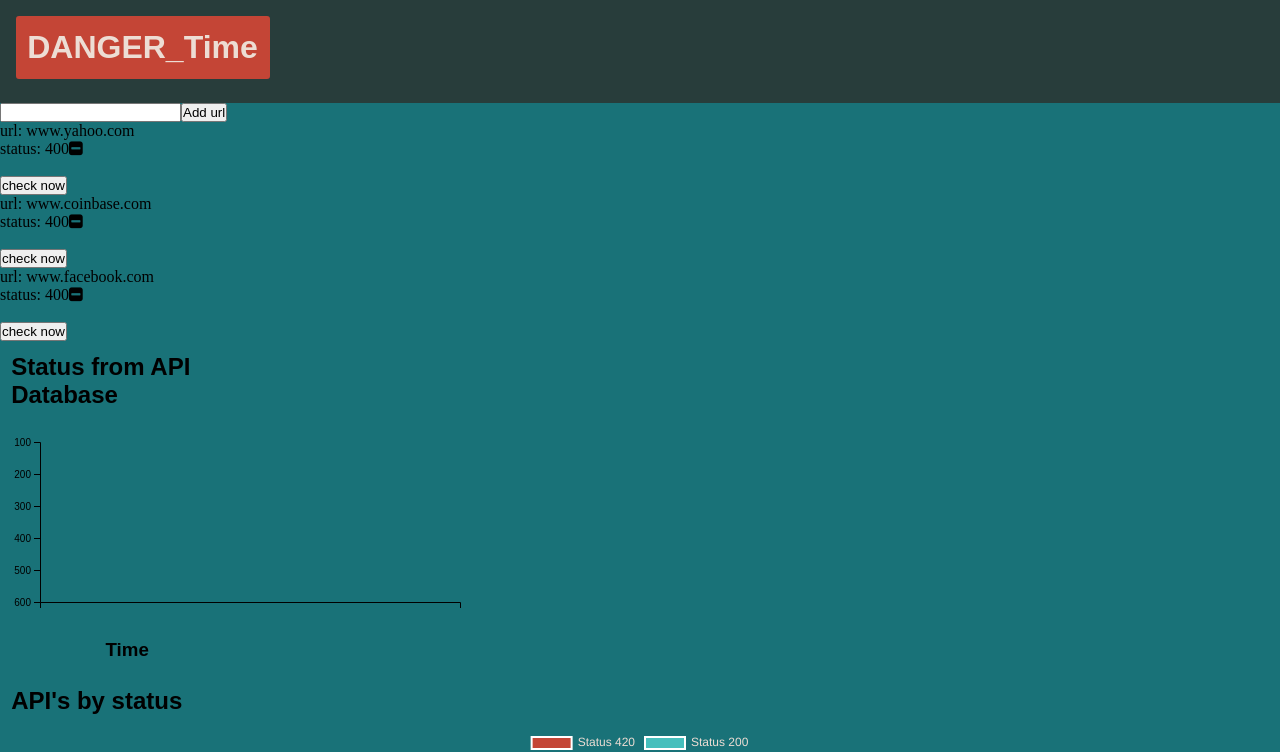
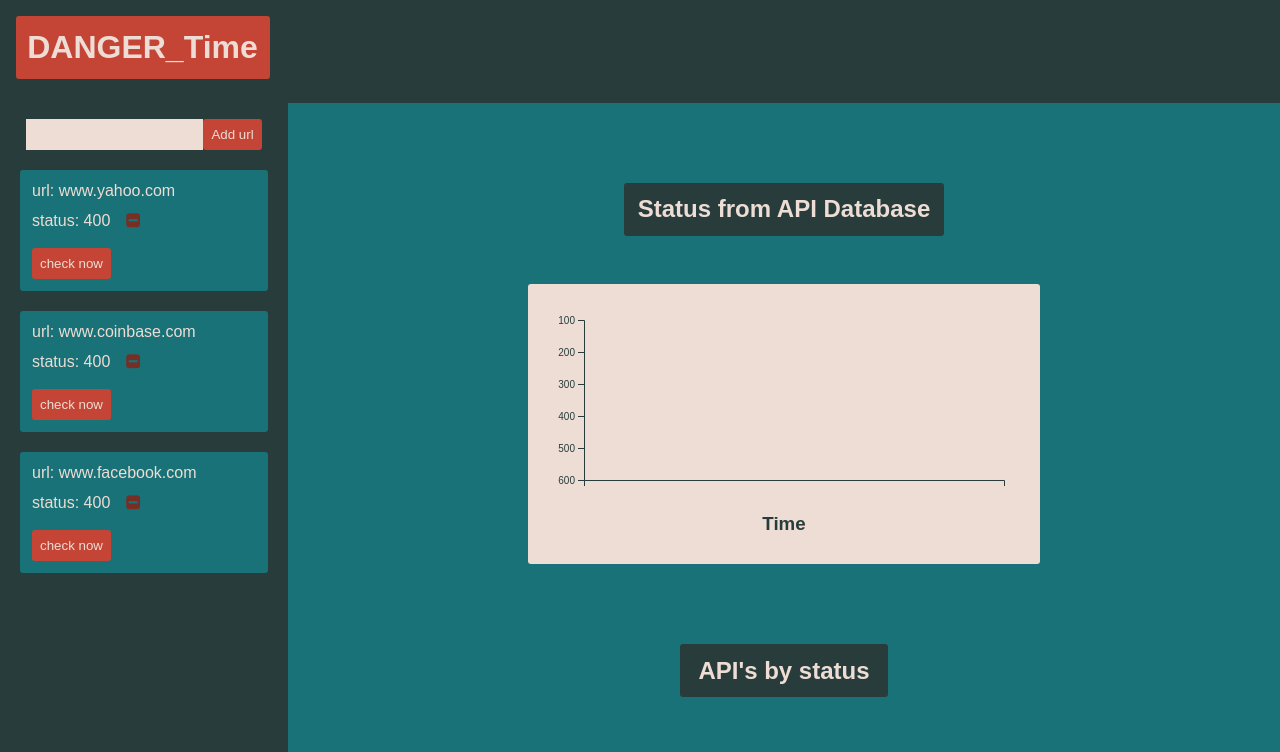
Before and after one commit to D-Noodle/Danger_Time, a React app: page / in a window 1280 px wide. Shown: the top 752 px of the page. Built offline with nearby package versions, Linux system fonts and the light colour scheme; no server answers.

Commit message:
(update) small styling update

```diff
--- a/client/style.css
+++ b/client/style.css
@@ -27,8 +27,6 @@ h1 {
 }
 
 h2 {
-  display: flex;
-  align-self: flex-start;
   font-family: Arial, Helvetica, sans-serif;
   /* background-color: #C44536; */
   /* color: #EDDDD4; */
@@ -47,6 +45,8 @@ h3 {
   padding: 0.8rem 0.7rem 0.8rem 0.7rem;
   width: 14.5rem;
   border-radius: 3px;
+}
+
 #graph-container-title {
   font-family: Arial, Helvetica, sans-serif;
   text-align: center;
```
